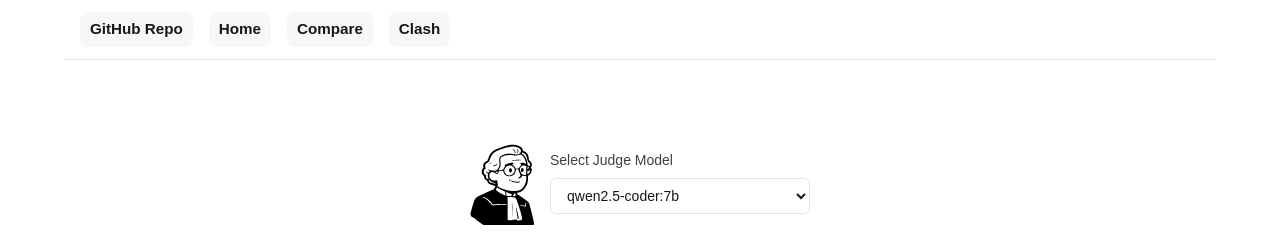
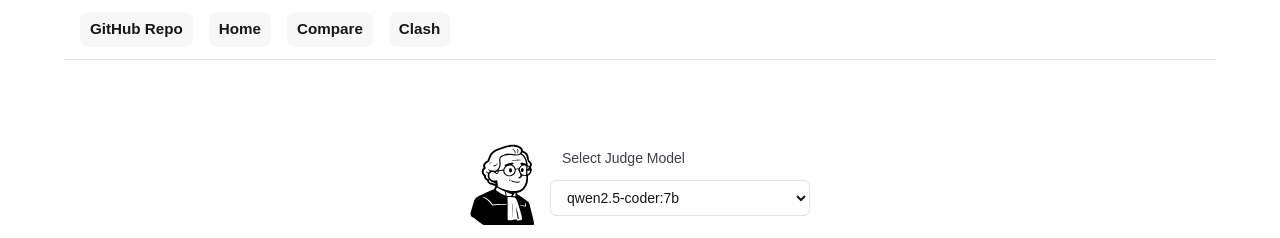
Before and after one commit to v-olya/Ollama-playground, a Next.js app: page /judge in a window 1280 px wide. Shown: the top 238 px of the page. Built offline with nearby package versions, Linux system fonts and the light colour scheme.

Commit message:
style judge-selector

```diff
--- a/app/judge/page.tsx
+++ b/app/judge/page.tsx
@@ -178,7 +178,7 @@ export default function JudgePage() {
       <div className="flex items-center justify-center gap-4 mb-8">
         <Image src="/judge.svg" alt="Judge" width={64} height={64} />
         <div className="flex flex-col gap-2">
-          <label htmlFor="judge-model" className="text-sm font-medium text-zinc-700">
+          <label htmlFor="judge-model" className="mb-1 px-3 text-sm font-medium text-zinc-700">
             Select Judge Model
           </label>
           <SelectWithDisabled
```
